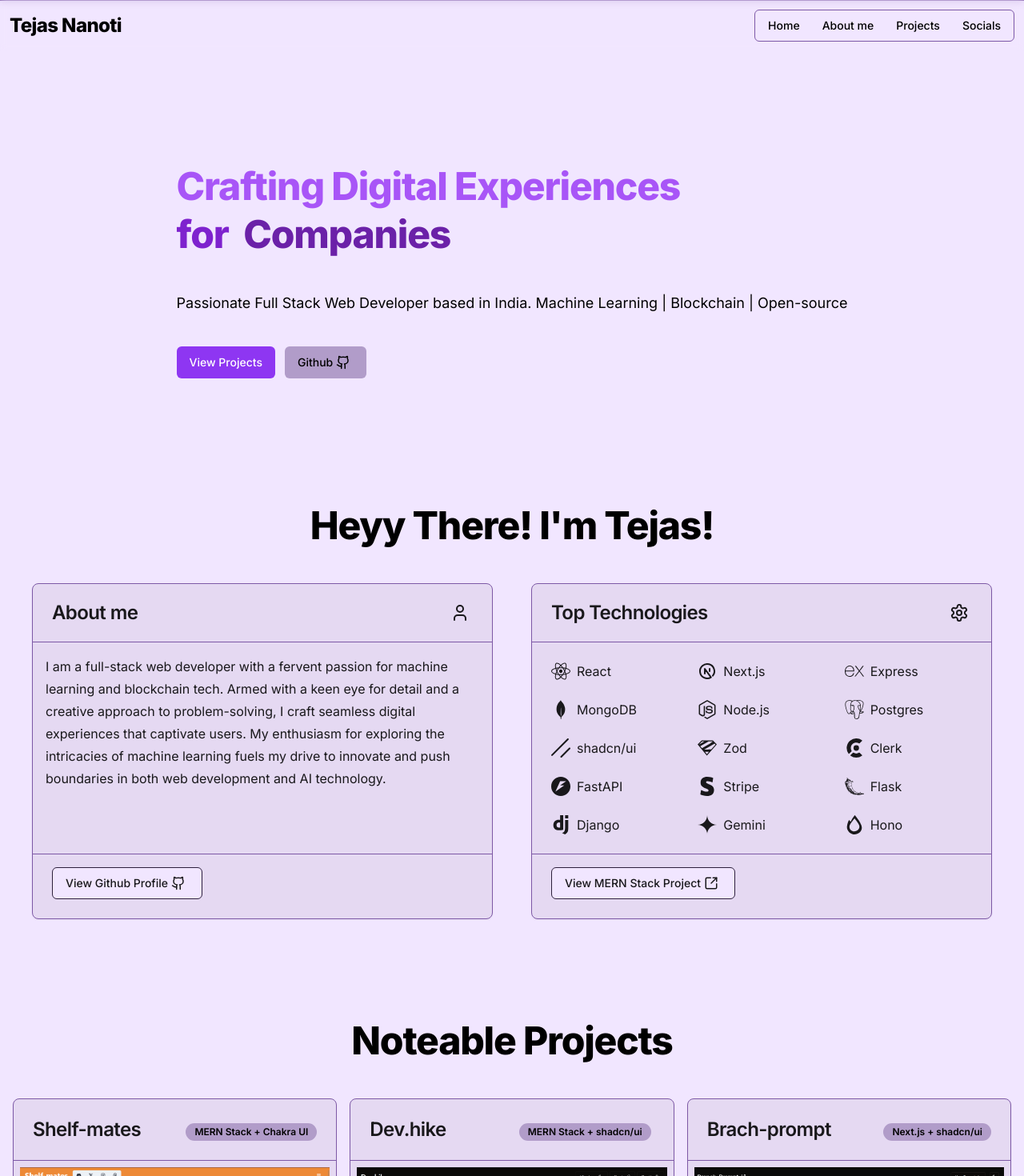
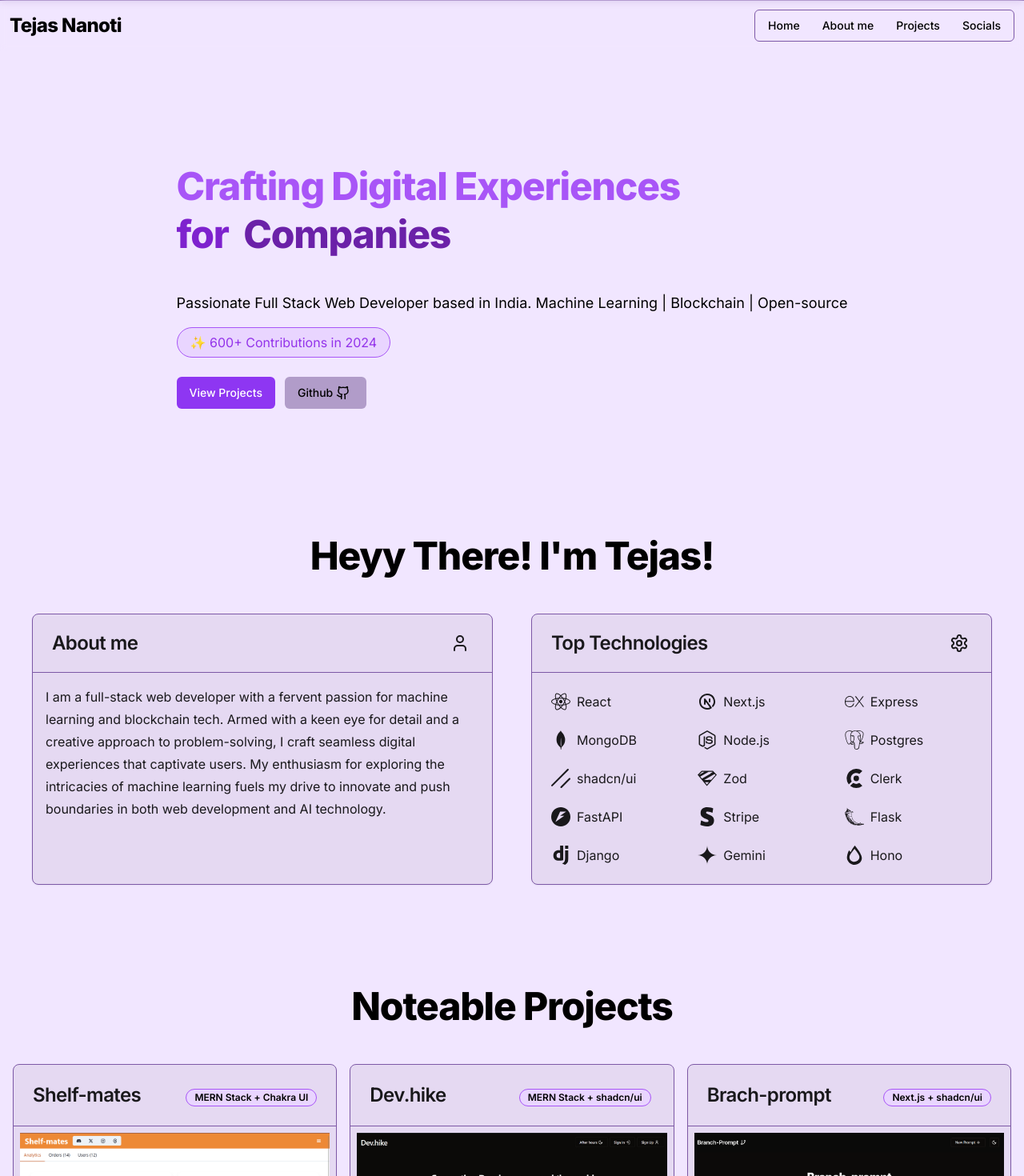
Before and after one commit to Goldfish7718/personal-portfolio-2, a Next.js app: page / in a window 1280 px wide. Shown: the top 1470 px of the page at 80% size. Built offline with nearby package versions, Linux system fonts and the light colour scheme.

Commit message:
style: Add badges and shiny texts;

```diff
--- a/components/Hero.tsx
+++ b/components/Hero.tsx
@@ -41,6 +41,8 @@
 import { FaXTwitter } from "react-icons/fa6";
 import { SiPostgresql } from "react-icons/si";
 import WordRotate from "./ui/word-rotate";
+import AnimatedShinyText from "./ui/animated-shiny-text";
+import { cn } from "@/lib/utils";
 
 const Hero = () => {
   return (
@@ -70,6 +72,17 @@
             Passionate Full Stack Web Developer based in India. Machine Learning
             | Blockchain | Open-source
           </p>
+
+          <div className="z-10 flex items-center justify-start">
+            <div
+              className={cn(
+                "group rounded-full border border-purple-500 bg-purple-200 text-base  transition-all ease-in hover:cursor-pointer hover:bg-purple-400"
+              )}>
+              <AnimatedShinyText className="inline-flex items-center justify-center px-4 py-1 transition ease-out text-purple-600 hover:duration-300">
+                <span>✨ 600+ Contributions in 2024</span>
+              </AnimatedShinyText>
+            </div>
+          </div>
 
           <div
             className="mt-6 flex flex-row mb-20 animate-fade-vertical-in"
@@ -112,14 +125,6 @@
                   development and AI technology.
                 </p>
               </CardContent>
-              <Separator />
-              <CardFooter className="flex justify-center sm:justify-start">
-                <Button className="mt-4" variant="outline" asChild>
-                  <Link href="https://github.com/goldfish7718">
-                    View Github Profile <Github size={18} className="mx-1" />
-                  </Link>
-                </Button>
-              </CardFooter>
             </Card>
             <Card className="m-1 my-4 sm:m-4 md:m-6 md:my-12 sm:w-1/2">
               <CardHeader>
@@ -175,15 +180,6 @@
                   <SiHono size={24} className="mx-2" /> Hono
                 </div>
               </CardContent>
-              <Separator />
-              <CardFooter className="flex justify-center sm:justify-start">
-                <Button className="mt-4" variant="outline" asChild>
-                  <Link href="https://github.com/goldfish7718/Shelf-mates">
-                    View MERN Stack Project{" "}
-                    <ArrowUpRightFromSquare size={18} className="mx-1" />
-                  </Link>
-                </Button>
-              </CardFooter>
             </Card>
           </div>
         </div>
@@ -197,7 +193,9 @@
             <Card className="m-2 md:w-1/3 flex flex-col">
               <CardHeader className="flex flex-row justify-between items-center sm:flex-col lg:flex-row">
                 <CardTitle>Shelf-mates</CardTitle>
-                <Badge variant="secondary" className="sm:text-xs">
+                <Badge
+                  variant="secondary"
+                  className="sm:text-xs bg-purple-200 border-purple-500">
                   MERN Stack + Chakra UI
                 </Badge>
               </CardHeader>
@@ -246,7 +244,7 @@
                 <div className="flex sm:flex-row flex-col">
                   <Badge
                     variant="secondary"
-                    className="mx-1 my-1 sm:my-0 sm:text-xs">
+                    className="mx-1 my-1 sm:my-0 sm:text-xs bg-purple-200 border-purple-500">
                     MERN Stack + shadcn/ui
                   </Badge>
                 </div>
@@ -291,7 +289,9 @@
             <Card className="m-2 md:w-1/3 flex flex-col">
               <CardHeader className="flex flex-row justify-between items-center sm:flex-col lg:flex-row">
                 <CardTitle>Brach-prompt</CardTitle>
-                <Badge className="sm:text-xs" variant="secondary">
+                <Badge
+                  className="sm:text-xs bg-purple-200 border-purple-500"
+                  variant="secondary">
                   Next.js + shadcn/ui
                 </Badge>
               </CardHeader>
--- /dev/null
+++ b/components/ui/animated-shiny-text.tsx
@@ -0,0 +1,40 @@
+import { CSSProperties, FC, ReactNode } from "react";
+
+import { cn } from "@/lib/utils";
+
+interface AnimatedShinyTextProps {
+  children: ReactNode;
+  className?: string;
+  shimmerWidth?: number;
+}
+
+const AnimatedShinyText: FC<AnimatedShinyTextProps> = ({
+  children,
+  className,
+  shimmerWidth = 100,
+}) => {
+  return (
+    <p
+      style={
+        {
+          "--shiny-width": `${shimmerWidth}px`,
+        } as CSSProperties
+      }
+      className={cn(
+        "mx-auto max-w-md text-neutral-600/70 dark:text-neutral-400/70",
+
+        // Shine effect
+        "animate-shiny-text bg-clip-text bg-no-repeat [background-position:0_0] [background-size:var(--shiny-width)_100%] [transition:background-position_1s_cubic-bezier(.6,.6,0,1)_infinite]",
+
+        // Shine gradient
+        "bg-gradient-to-r from-transparent via-black/80 via-50% to-transparent  dark:via-white/80",
+
+        className,
+      )}
+    >
+      {children}
+    </p>
+  );
+};
+
+export default AnimatedShinyText;
--- a/tailwind.config.ts
+++ b/tailwind.config.ts
@@ -12,66 +12,78 @@
   theme: {
   	container: {
   		center: true,
-      padding: "2rem",
+  		padding: '2rem',
   		screens: {
-        "2xl": "1400px",
-      },
+  			'2xl': '1400px'
+  		}
   	},
   	extend: {
   		colors: {
-        border: "hsl(var(--border))",
-        input: "hsl(var(--input))",
-        ring: "hsl(var(--ring))",
-        background: "hsl(var(--background))",
-        foreground: "hsl(var(--foreground))",
+  			border: 'hsl(var(--border))',
+  			input: 'hsl(var(--input))',
+  			ring: 'hsl(var(--ring))',
+  			background: 'hsl(var(--background))',
+  			foreground: 'hsl(var(--foreground))',
   			primary: {
-          DEFAULT: "hsl(var(--primary))",
-          foreground: "hsl(var(--primary-foreground))",
+  				DEFAULT: 'hsl(var(--primary))',
+  				foreground: 'hsl(var(--primary-foreground))'
   			},
   			secondary: {
-          DEFAULT: "hsl(var(--secondary))",
-          foreground: "hsl(var(--secondary-foreground))",
+  				DEFAULT: 'hsl(var(--secondary))',
+  				foreground: 'hsl(var(--secondary-foreground))'
   			},
   			destructive: {
-          DEFAULT: "hsl(var(--destructive))",
-          foreground: "hsl(var(--destructive-foreground))",
+  				DEFAULT: 'hsl(var(--destructive))',
+  				foreground: 'hsl(var(--destructive-foreground))'
   			},
   			muted: {
-          DEFAULT: "hsl(var(--muted))",
-          foreground: "hsl(var(--muted-foreground))",
+  				DEFAULT: 'hsl(var(--muted))',
+  				foreground: 'hsl(var(--muted-foreground))'
   			},
   			accent: {
-          DEFAULT: "hsl(var(--accent))",
-          foreground: "hsl(var(--accent-foreground))",
+  				DEFAULT: 'hsl(var(--accent))',
+  				foreground: 'hsl(var(--accent-foreground))'
   			},
   			popover: {
-          DEFAULT: "hsl(var(--popover))",
-          foreground: "hsl(var(--popover-foreground))",
+  				DEFAULT: 'hsl(var(--popover))',
+  				foreground: 'hsl(var(--popover-foreground))'
   			},
   			card: {
-          DEFAULT: "hsl(var(--card))",
-          foreground: "hsl(var(--card-foreground))",
-        },
+  				DEFAULT: 'hsl(var(--card))',
+  				foreground: 'hsl(var(--card-foreground))'
+  			}
   		},
   		borderRadius: {
-        lg: "var(--radius)",
-        md: "calc(var(--radius) - 2px)",
-        sm: "calc(var(--radius) - 4px)",
+  			lg: 'var(--radius)',
+  			md: 'calc(var(--radius) - 2px)',
+  			sm: 'calc(var(--radius) - 4px)'
   		},
   		keyframes: {
-        "accordion-down": {
-          from: { height: "0" },
-          to: { height: "var(--radix-accordion-content-height)" },
+  			'accordion-down': {
+  				from: {
+  					height: '0'
   				},
-        "accordion-up": {
-          from: { height: "var(--radix-accordion-content-height)" },
-          to: { height: "0" },
+  				to: {
+  					height: 'var(--radix-accordion-content-height)'
+  				}
   			},
-        "fade-in": {
-          from: { opacity: '0' },
-          to: { opacity: '100%' },
+  			'accordion-up': {
+  				from: {
+  					height: 'var(--radix-accordion-content-height)'
   				},
-        "fade-vertical-in": {
+  				to: {
+  					height: '0'
+  				}
+  			},
+  			'fade-in': {
+  				from: {
+  					opacity: '0'
+  				},
+  				to: {
+  					opacity: '100%'
+  				}
+  			},
+  			'fade-vertical-in': {
   				from: {
   					opacity: '0',
   					transform: 'translateY(-15px)'
@@ -79,16 +91,25 @@
   				to: {
   					opacity: '100%',
   					transform: 'translateY(0px)'
+  				}
   			},
+  			'shiny-text': {
+  				'0%, 90%, 100%': {
+  					'background-position': 'calc(-100% - var(--shiny-width)) 0'
   				},
+  				'30%, 60%': {
+  					'background-position': 'calc(100% + var(--shiny-width)) 0'
+  				}
+  			}
   		},
   		animation: {
-        "accordion-down": "accordion-down 0.2s ease-out",
-        "accordion-up": "accordion-up 0.2s ease-out",
-        "fade-in": "fade-in .7s",
-        "fade-vertical-in": "fade-vertical-in .7s"
-      },
-    },
+  			'accordion-down': 'accordion-down 0.2s ease-out',
+  			'accordion-up': 'accordion-up 0.2s ease-out',
+  			'fade-in': 'fade-in .7s',
+  			'fade-vertical-in': 'fade-vertical-in .7s',
+  			'shiny-text': 'shiny-text 8s infinite'
+  		}
+  	}
   },
   plugins: [require("tailwindcss-animate")],
 } satisfies Config
```
Lines whose indentation alone changed are shown as unchanged.
